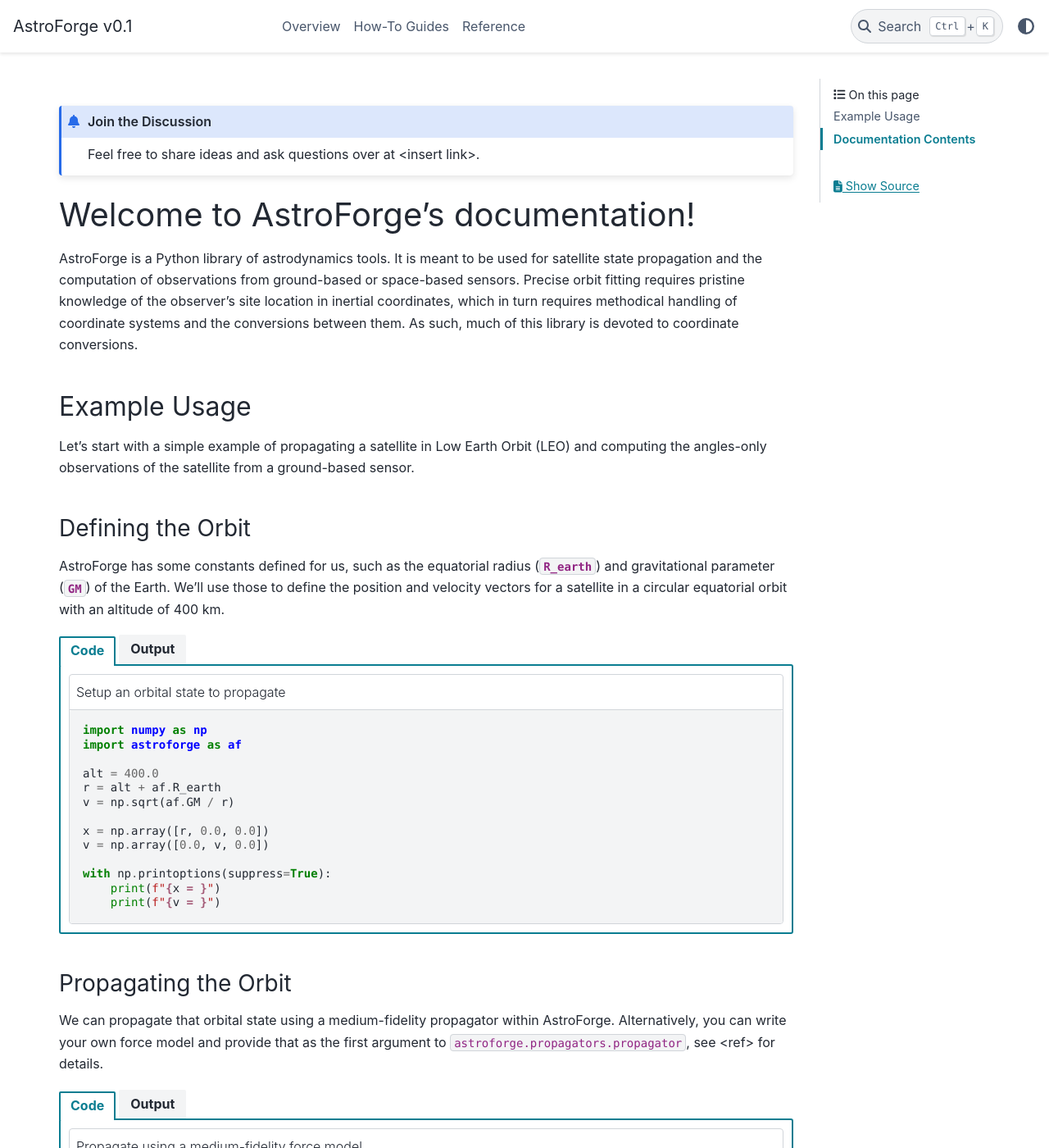
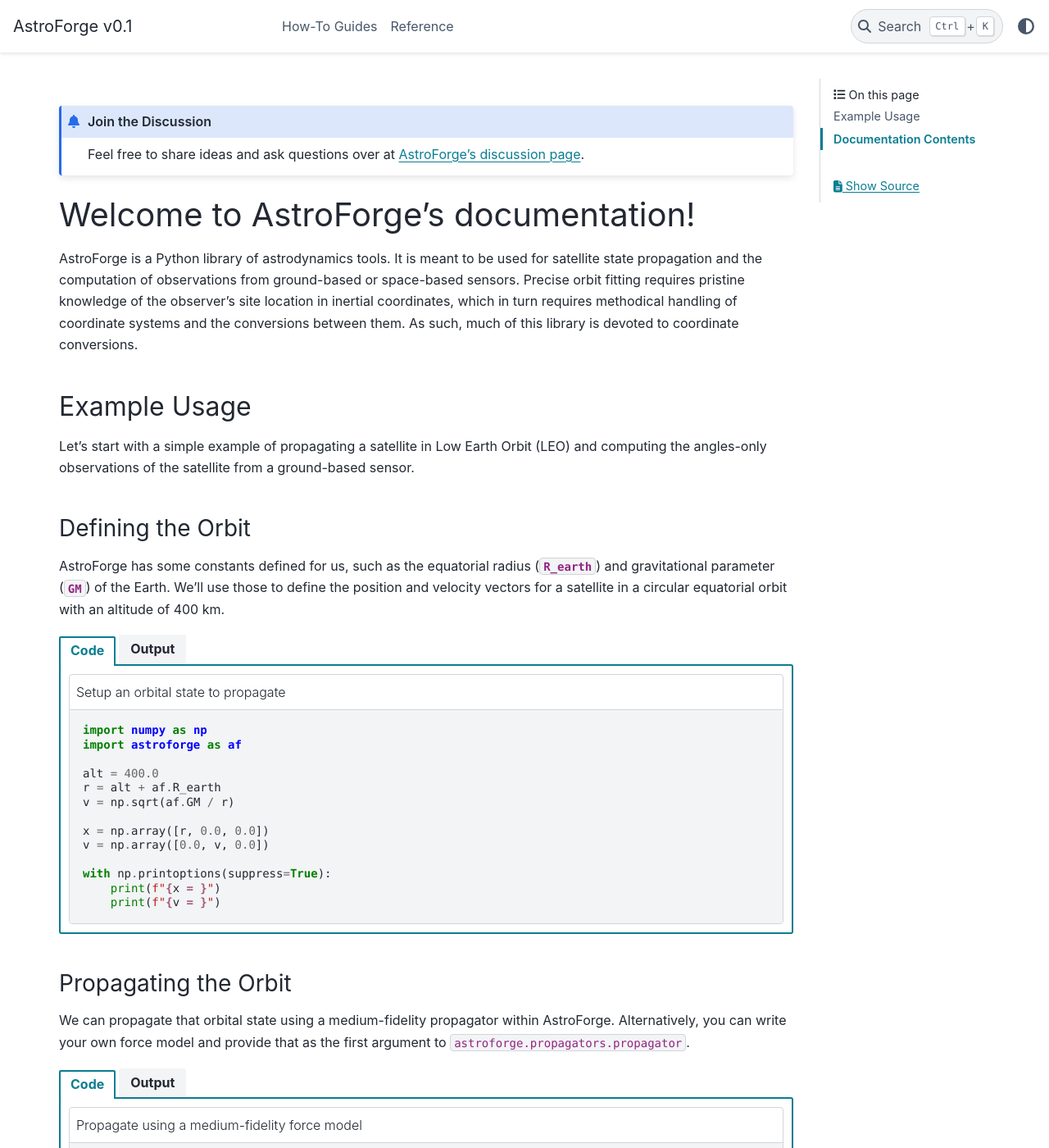
Before and after one commit to mit-ll/AstroForge, a Sphinx documentation site: the page built from docs/index.rst, in a window 1280 px wide and 1400 px high. Shown: the whole window at 82% size. Built offline with Sphinx 7.4.7 and the PyData theme 0.15.4, drawn with Linux system fonts in a browser that asks for light colours; some of the changed text lies outside the part shown.

Commit message:
Documentation updates

```diff
--- a/docs/how_to_guides.rst
+++ b/docs/how_to_guides.rst
@@ -2,7 +2,8 @@
 How-To Guides
 =============
 
-We're going to write some how-to guides and put them here.
+These how-to guides provide step-by-step examples demonstrating
+some of AstroForge's key functionality.
 
 .. toctree::
     :maxdepth: 1
--- a/docs/index.rst
+++ b/docs/index.rst
@@ -1,6 +1,8 @@
 .. admonition:: Join the Discussion
 
-    Feel free to share ideas and ask questions over at <insert link>.
+    Feel free to share ideas and ask questions over at `AstroForge's discussion page`_.
+
+    .. _AstroForge's discussion page: https://github.com/mit-ll/AstroForge/discussions
 
 ========================================
 Welcome to AstroForge's documentation!
@@ -57,7 +59,7 @@
 
 We can propagate that orbital state using a medium-fidelity propagator within
 AstroForge. Alternatively, you can write your own force model and provide that as the
-first argument to ``astroforge.propagators.propagator``, see <ref> for details.
+first argument to ``astroforge.propagators.propagator``.
 
 .. tab-set::
 
@@ -149,6 +151,5 @@
 .. toctree::
     :maxdepth: 2
 
-    Overview <readme>
     How-To Guides <how_to_guides>
     Reference <reference>
```
